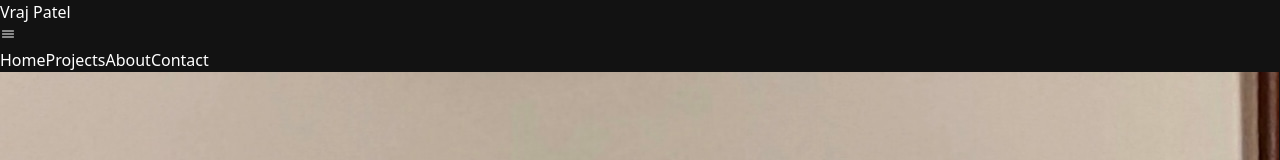
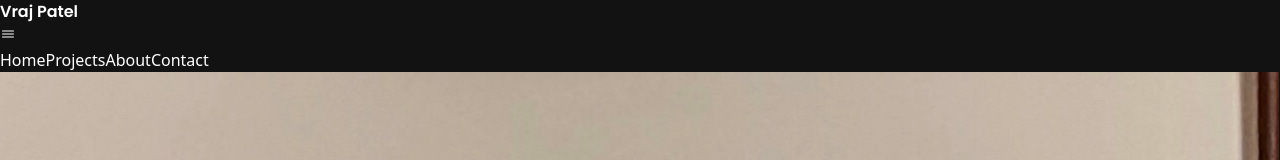
Before and after one commit to vrajkmrpatel/react-portfolio, a React (Vite) app: page / in a window 1280 px wide. Shown: the top 160 px of the page. Built offline with nearby package versions, Linux system fonts and the light colour scheme.

Commit message:
logo size

```diff
--- a/src/components/Navbar.jsx
+++ b/src/components/Navbar.jsx
@@ -6,7 +6,7 @@ const Navbar = () => {
 
     return (
         <div className="navbar p-4 md:p-3 md:flex md:justify-between items-center  ">
-            <div className="poppins-demibold text-md md:text-2xl px-3 md:px-5  font-bold">
+            <div className="poppins-semibold text-xl md:text-2xl px-3 md:px-5 font-bold">
                 <Link to="/">Vraj Patel</Link>
             </div>
 
```
